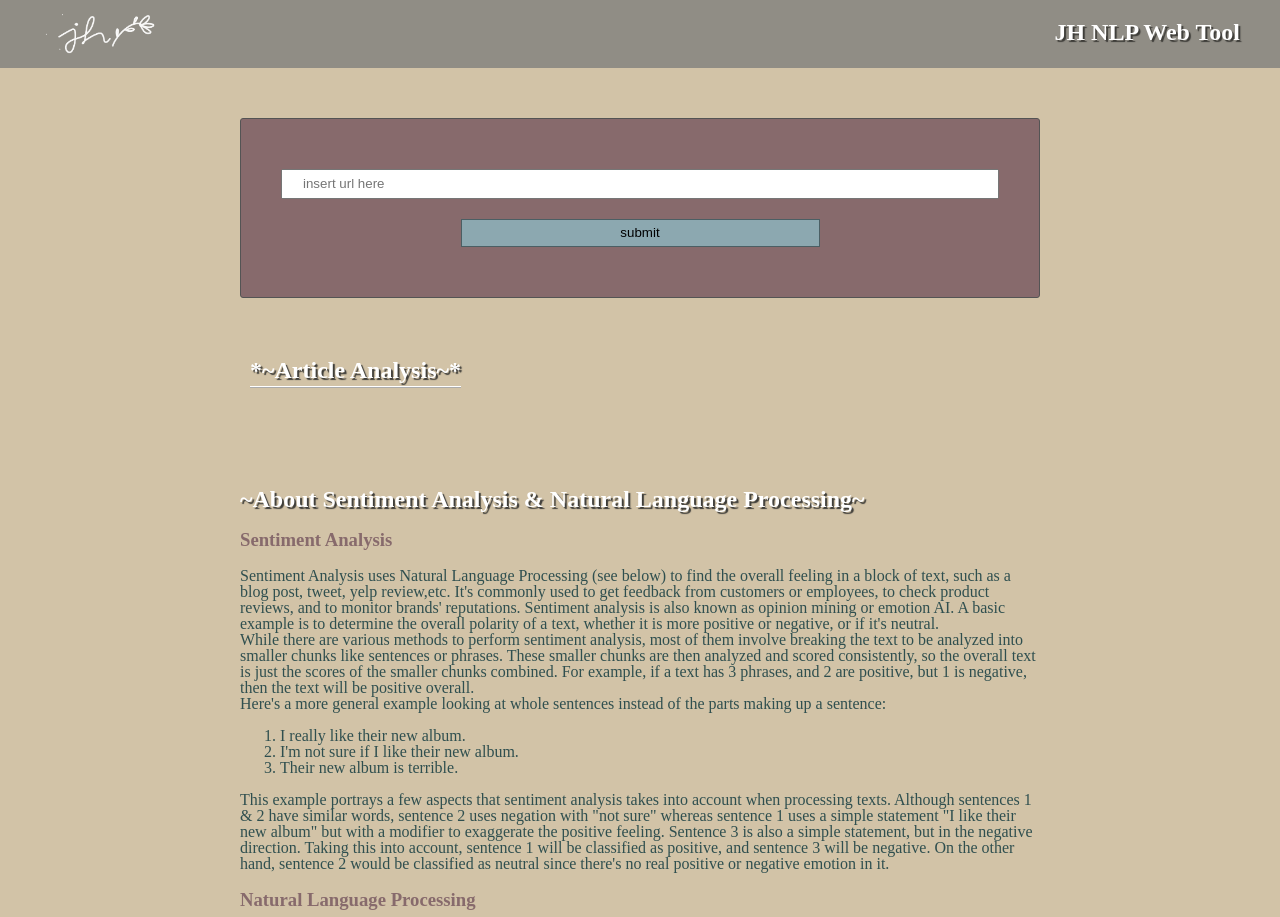
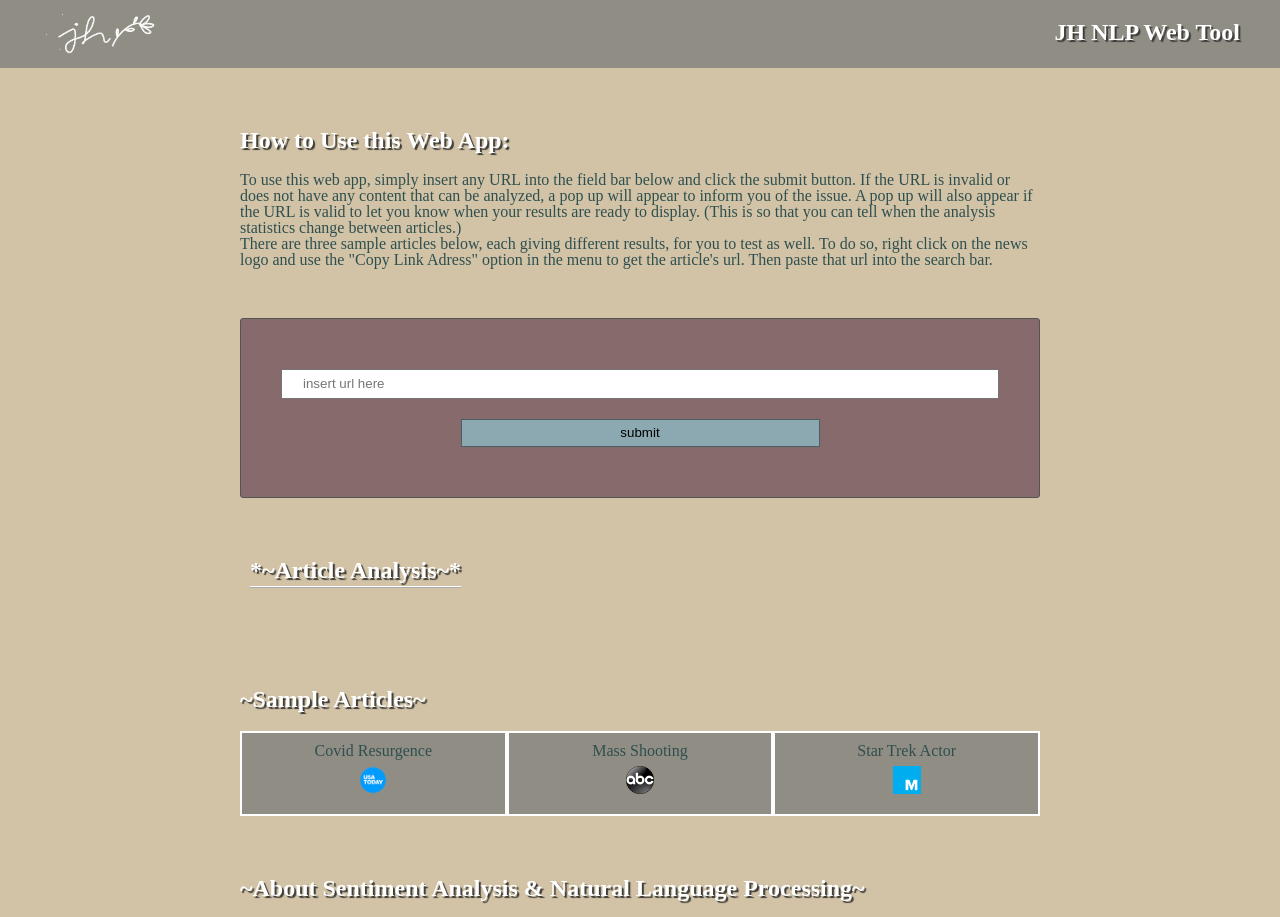
Before and after one commit to jhersheyy/heroku_newseval, a website built with webpack: page src/client/views/index.html in a window 1280 px wide. Shown: the top 917 px of the page. Built offline with nearby package versions, Linux system fonts and the light colour scheme.

Commit message:
edited section order, sample cards, footer

```diff
--- a/src/client/styles/base.scss
+++ b/src/client/styles/base.scss
@@ -1,6 +1,6 @@
 $maincolor : #d2c3a7;
 $formcolor: #876a6c;
-
+$footercolor: #908d85;
 
 body {
     display: flex;
@@ -11,21 +11,23 @@ body {
 main {
     flex: 2;
     background-color: $maincolor;
-
 }
 
 h1,h2,h3,h4,h5,h6{
     color: $formcolor;
 }
+
 section {
     max-width: 800px;
     margin: 50px auto;
     color: darkslategray;
 }
+
 .analysis{
     padding-bottom: 3px;
     border-bottom: 2px ridge white;
 }
+
 .prettytext{
     color: white;
     text-shadow: 2px 2px 1px #3d3c38;
@@ -33,10 +35,37 @@ section {
     font-size: 1.5em;
     padding-top: 10px;
 }
+
 .entry{
     padding:10px;
 }
+
+.cardholder{
+    display: flex;
+    justify-content: space-between;
+}
+
+.logopic{
+    height: 2em;
+    width: auto;
+    margin: 5px 10px 5px 10px;
+    padding: 2px;
+}
+
+.newscard{
+    text-align:center;
+    display: flex;
+    flex-direction: column;
+    width: 25vw;
+    background-color: $footercolor;
+    border: 2px white solid;
+    padding: 10px;
+}
+
 #entryHolder{
     margin-top:5px;
     padding: 15px;
 }
+#samples{
+    text-align: justify;
+}
--- a/src/client/styles/footer.scss
+++ b/src/client/styles/footer.scss
@@ -1,22 +1,6 @@
 $footercolor: #908d85;
 footer{
-    text-align: justify;
+    background-color: $footercolor;
+    text-align: right;
+
 }
-.cardholder{
-    display: flex;
-    justify-content: space-between;
-}
-.logopic{
-    height: 2em;
-    width: auto;
-    margin: 5px 10px 5px 10px;
-    padding: 2px;
-}
-.newscard{
-    text-align:center;
-    display: block;
-    width: 25vw;
-    background-color: $footercolor;
-    border: 2px white solid;
-    padding: 10px;
-}
--- a/src/client/views/index.html
+++ b/src/client/views/index.html
@@ -18,11 +18,28 @@
 
         <main>
             <section>
+                <h2 class="prettytext">How to Use this Web App:</h2>
+                <p>
+                    To use this web app, simply insert any URL into the field bar below and
+                    click the submit button.
+                    If the URL is invalid or does not have any content that can be analyzed,
+                    a pop up will appear to inform you of the issue. A pop up will also appear
+                    if the URL is valid to let you know when your results are ready to display.
+                    (This is so that you can tell when the analysis statistics change between
+                    articles.)
+                </p>
+                <p>There are three sample articles below, each giving different
+                    results, for you to test as well. To do so, right click on the news logo
+                    and use the "Copy Link Adress" option in the menu to get the article's url.
+                    Then paste that url into the search bar.
+                </p>
+            </section>
+            <section>
                 <form class="" onsubmit="return Client.handleSubmit(event)">
                     <input id="url" type="text" name="input" value="" placeholder="insert url here">
                     <input type="submit" id = "submit" name="" value="submit" onclick="return Client.handleSubmit(event)" onsubmit="return Client.handleSubmit(event)">
                 </form>
-            <section>
+            </section>
 
             <section class = "entry">
                 <strong class = "prettytext analysis">*~Article Analysis~*</strong>
@@ -38,7 +55,23 @@
                 <div id="results"></div>
                -->
             </section>
-
+            <section id="samples">
+                <h2 class="prettytext">~Sample Articles~</h2>
+                <div class="cardholder">
+                    <div class="newscard">
+                        Covid Resurgence
+                        <a href="https://www.usatoday.com/story/news/nation/2020/07/29/covid-resurgence-deaths-surpass-150-k/5489494002/" target="_blank"><img id= "nlogo1" alt="usa today icon" class="logopic"></a>
+                    </div>
+                    <div class="newscard">
+                        Mass Shooting
+                        <a href="https://abcnews.go.com/US/police-release-horrific-details-1st-mass-shooting-year/story?id=68483893" target="_blank"><img id = "nlogo2" alt="abc news icon" class="logopic"></a>
+                    </div>
+                    <div class="newscard">
+                        Star Trek Actor
+                        <a href="https://in.mashable.com/entertainment/15977/star-trek-discovery-adil-hussain-teases-guest-appearance-in-season-3-fans-are-loving-it" target="_blank"><img id="nlogo3" alt="mashable icon" class="logopic"></a>
+                    </div>
+                </div>
+            </section>
             <section>
                 <h2 class="prettytext">~About Sentiment Analysis & Natural Language Processing~</h2>
                 <h3>Sentiment Analysis</h3>
@@ -149,24 +182,9 @@
                     </ul>
                 </article>
             </section>
-
+        </main>
         <footer>
-            <h2 class="prettytext">~Sample Articles~</h2>
-            <div class="cardholder">
-                <div class="newscard">
-                    Covid Resurgence
-                    <a href="https://www.usatoday.com/story/news/nation/2020/07/29/covid-resurgence-deaths-surpass-150-k/5489494002/" target="_blank"><img id= "nlogo1" alt="usa today icon" class="logopic"></a>
-                </div>
-                <div class="newscard">
-                    Mass Shooting
-                    <a href="https://abcnews.go.com/US/police-release-horrific-details-1st-mass-shooting-year/story?id=68483893" target="_blank"><img id = "nlogo2" alt="abc news icon" class="logopic"></a>
-                </div>
-                <div class="newscard">
-                    Star Trek Actor
-                    <a href="https://in.mashable.com/entertainment/15977/star-trek-discovery-adil-hussain-teases-guest-appearance-in-season-3-fans-are-loving-it" target="_blank"><img id="nlogo3" alt="mashable icon" class="logopic"></a>
-                </div>
-            </div>
-
+            done by julia h. for more check here: juliahershey.com =) thank you!
             <!-- <img id= "testimg" alt="Test articles:" class="logopic"> -->
             <!-- <a href="https://www.usatoday.com/story/news/nation/2020/07/29/covid-resurgence-deaths-surpass-150-k/5489494002/" target="_blank"><img id= "nlogo1" alt="usa today icon" class="logopic"></a> -->
             <!-- <a href="https://abcnews.go.com/US/police-release-horrific-details-1st-mass-shooting-year/story?id=68483893" target="_blank"><img id = "nlogo2" alt="abc news icon" class="logopic"></a> -->
```
